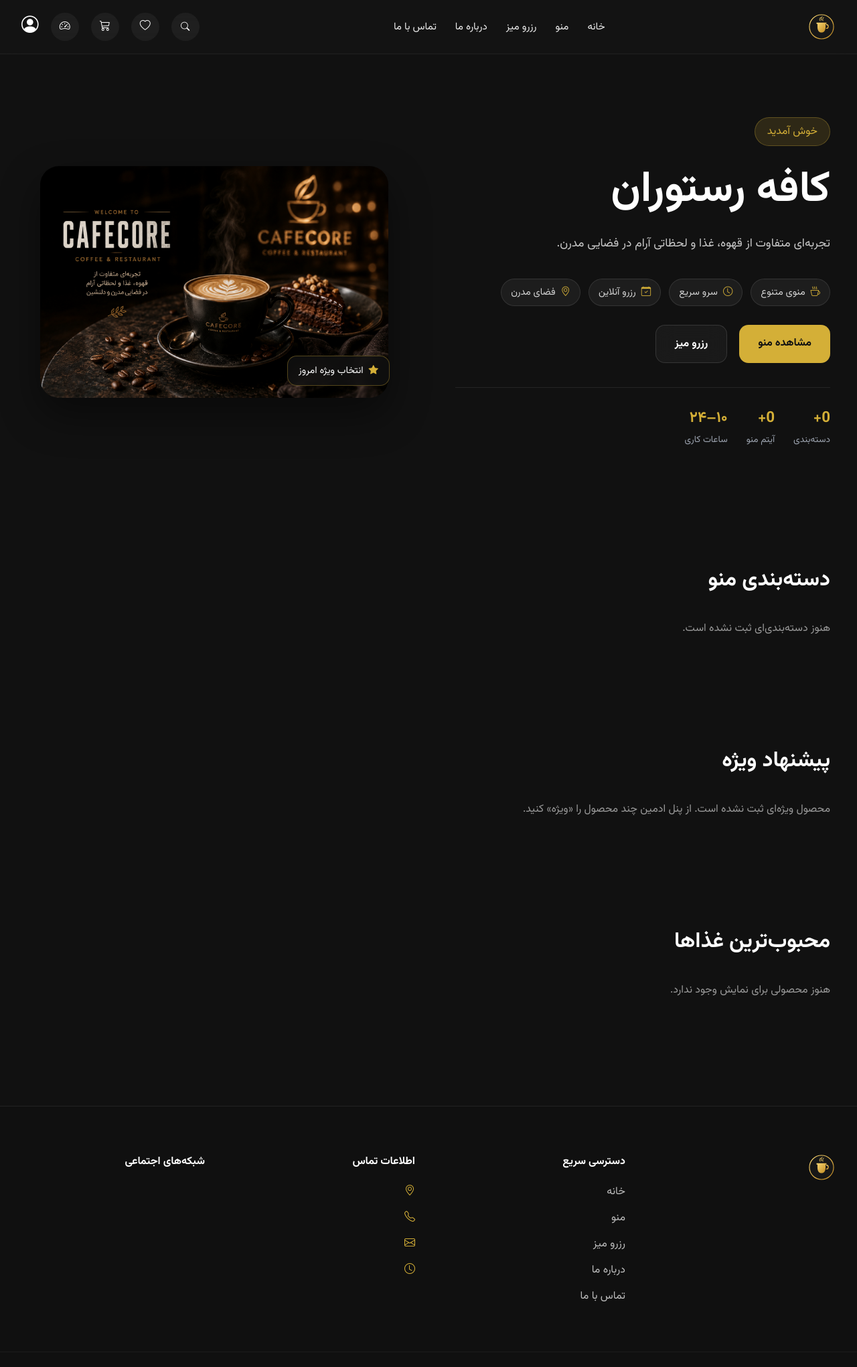
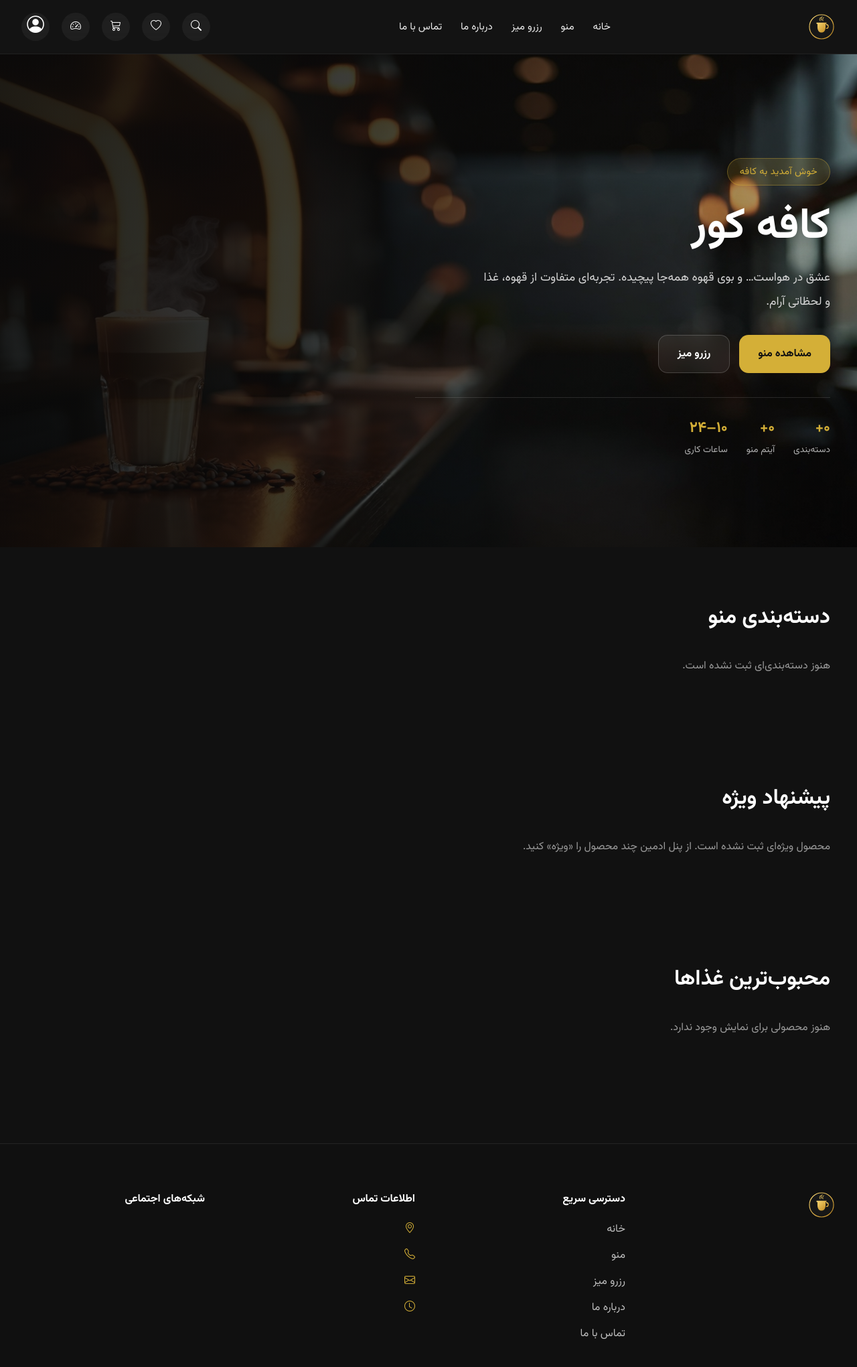
Before and after one commit to pedimmdi/cafecore, a Django app: page / in a window 1280 px wide. Shown: the top 2041 px of the page at 67% size. Run offline with Django 5.2, Linux system fonts and the light colour scheme; the visitor is signed in with stand-in values (Sample User, id 1); data that the repository does not hold is empty.

Commit message:
feat(pages): full-bleed hero wallpaper, persian digits and navbar polish

```diff
--- a/core/pages/templatetags/jalali.py
+++ b/core/pages/templatetags/jalali.py
@@ -2,6 +2,8 @@ import jdatetime
 from django import template
 
 register = template.Library()
+
+_PERSIAN_DIGITS = str.maketrans("0123456789", "۰۱۲۳۴۵۶۷۸۹")
 
 
 @register.filter
@@ -11,8 +13,29 @@ def to_jalali(value, fmt="%Y/%m/%d"):
     try:
         if hasattr(value, "hour"):
             jdt = jdatetime.datetime.fromgregorian(datetime=value)
-            return jdt.strftime("%Y/%m/%d %H:%M")
+            return jdt.strftime("%Y/%m/%d %H:%M").translate(_PERSIAN_DIGITS)
         jdate = jdatetime.date.fromgregorian(date=value)
-        return jdate.strftime(fmt)
+        return jdate.strftime(fmt).translate(_PERSIAN_DIGITS)
     except Exception:
         return str(value)
+
+
+@register.filter
+def to_persian(value):
+    """تبدیل ارقام انگلیسی به فارسی"""
+    if value is None:
+        return ""
+    return str(value).translate(_PERSIAN_DIGITS)
+
+
+@register.filter
+def persian_price(value):
+    """جداکننده سه‌رقمی + ارقام فارسی — مثال: ۲۴۵,۰۰۰"""
+    if value is None or value == "":
+        return "۰"
+    try:
+        number = int(float(value))
+        formatted = f"{number:,}"
+        return formatted.translate(_PERSIAN_DIGITS)
+    except (ValueError, TypeError):
+        return str(value).translate(_PERSIAN_DIGITS)
--- a/core/static/css/includes/navbar.css
+++ b/core/static/css/includes/navbar.css
@@ -177,3 +177,36 @@ ul {
     }
 
 }
+
+.navbar-avatar-link {
+    display: flex;
+    align-items: center;
+    justify-content: center;
+    width: 42px;
+    height: 42px;
+    border-radius: 50%;
+    overflow: hidden;
+    background: rgba(255, 255, 255, 0.05);
+    transition: 0.3s;
+}
+
+.navbar-avatar-link:hover {
+    background: rgba(212, 175, 55, 0.2);
+    box-shadow: 0 0 0 2px rgba(212, 175, 55, 0.45);
+}
+
+.navbar-avatar {
+    width: 100%;
+    height: 100%;
+    object-fit: cover;
+    display: block;
+}
+
+.navbar-user a {
+    font-size: 1.6rem;
+    color: #fff;
+}
+
+a.navbar-search-btn {
+    text-decoration: none;
+}
--- a/core/static/css/pages/home.css
+++ b/core/static/css/pages/home.css
@@ -14,159 +14,221 @@ body{
     font-family:"Vazirmatn",sans-serif;
 }
 
+
 /* ===========================
-            Hero
+        Hero Slider / Wallpaper
 =========================== */
 
-.hero{
-
-    max-width:1400px;
-
-    margin:auto;
-
-    min-height:85vh;
-
-    padding:70px 40px;
-
-    display:flex;
-
-    align-items:center;
-
-    justify-content:space-between;
-
-    gap:80px;
-
+.hero-slider {
+    position: relative;
+    width: 100%;
+    min-height: 92vh;
+    display: flex;
+    align-items: center;
+    overflow: hidden;
+    isolation: isolate;
 }
 
-.hero-content{
-
-    flex:1;
-
+.hero-slider-bg {
+    position: absolute;
+    inset: 0;
+    z-index: 0;
 }
 
-.hero-badge{
-
-    display:inline-block;
-
-    padding:8px 18px;
-
-    border-radius:30px;
-
-    background:rgba(212,175,55,.15);
-
-    color:#D4AF37;
-
-    border:1px solid rgba(212,175,55,.3);
-
-    margin-bottom:25px;
-
+.hero-slider-bg img {
+    width: 100%;
+    height: 100%;
+    object-fit: cover;
+    object-position: center;
+    display: block;
+    transform: scale(1.02);
 }
 
-.hero h1{
-
-    font-size:4rem;
-
-    line-height:1.3;
-
-    margin-bottom:20px;
-
+.hero-slider-overlay {
+    position: absolute;
+    inset: 0;
+    background:
+        linear-gradient(
+            100deg,
+            rgba(10, 10, 10, 0.92) 0%,
+            rgba(10, 10, 10, 0.78) 42%,
+            rgba(17, 14, 8, 0.45) 70%,
+            rgba(17, 14, 8, 0.25) 100%
+        );
 }
 
-.hero p{
-
-    color:#c8c8c8;
-
-    font-size:1.1rem;
-
-    line-height:2;
-
-    max-width:550px;
-
-    margin-bottom:35px;
-
+.hero-slider-inner {
+    position: relative;
+    z-index: 1;
+    width: 100%;
+    max-width: 1400px;
+    margin: 0 auto;
+    padding: 100px 40px 80px;
 }
 
-.hero-buttons{
-
-    display:flex;
-
-    gap:18px;
-
+.hero-slider-content {
+    max-width: 620px;
 }
 
-.btn-primary,
-.btn-secondary{
-
-    text-decoration:none;
-
-    padding:15px 28px;
-
-    border-radius:14px;
-
-    transition:.3s;
-
-    font-weight:700;
-
+.hero-badge {
+    display: inline-block;
+    padding: 8px 18px;
+    border-radius: 30px;
+    background: rgba(212, 175, 55, 0.15);
+    color: #D4AF37;
+    border: 1px solid rgba(212, 175, 55, 0.35);
+    margin-bottom: 22px;
+    font-size: 0.9rem;
+    letter-spacing: 0.02em;
 }
 
-.btn-primary{
-
-    background:#D4AF37;
-
-    color:#111;
-
+.hero-slider h1 {
+    font-size: clamp(2.4rem, 5vw, 4rem);
+    line-height: 1.25;
+    margin: 0 0 18px;
+    color: #fff;
+    text-shadow: 0 8px 30px rgba(0, 0, 0, 0.35);
 }
 
-.btn-primary:hover{
-
-    transform:translateY(-4px);
-
-    box-shadow:0 15px 35px rgba(212,175,55,.25);
-
+.hero-lead {
+    color: #d4d4d4;
+    font-size: 1.1rem;
+    line-height: 2;
+    margin: 0 0 32px;
+    max-width: 520px;
 }
 
-.btn-secondary{
-
-    border:1px solid rgba(255,255,255,.12);
-
-    background:rgba(255,255,255,.04);
-
-    backdrop-filter:blur(16px);
-
-    color:white;
-
+.hero-buttons {
+    display: flex;
+    flex-wrap: wrap;
+    gap: 14px;
+    margin-bottom: 8px;
 }
 
-.btn-secondary:hover{
-
-    background:rgba(255,255,255,.08);
-
+.hero-slider .btn-primary,
+.hero-slider .btn-secondary {
+    text-decoration: none;
+    padding: 15px 28px;
+    border-radius: 14px;
+    transition: 0.3s;
+    font-weight: 700;
+    display: inline-flex;
+    align-items: center;
+    justify-content: center;
 }
 
-/* ===========================
-        Hero Image
-=========================== */
-
-.hero-image{
-
-    flex:1;
-
-    display:flex;
-
-    justify-content:center;
-
+.hero-slider .btn-primary {
+    background: #D4AF37;
+    color: #111;
 }
 
-.hero-image img{
+.hero-slider .btn-primary:hover {
+    transform: translateY(-3px);
+    box-shadow: 0 14px 32px rgba(212, 175, 55, 0.3);
+}
 
-    width:100%;
+.hero-slider .btn-secondary {
+    border: 1px solid rgba(255, 255, 255, 0.18);
+    background: rgba(255, 255, 255, 0.06);
+    backdrop-filter: blur(12px);
+    color: #fff;
+}
 
-    max-width:520px;
+.hero-slider .btn-secondary:hover {
+    background: rgba(255, 255, 255, 0.12);
+    border-color: rgba(212, 175, 55, 0.45);
+}
 
-    border-radius:28px;
+.hero-stats {
+    display: flex;
+    flex-wrap: wrap;
+    gap: 28px;
+    margin-top: 36px;
+    padding-top: 28px;
+    border-top: 1px solid rgba(255, 255, 255, 0.12);
+}
 
-    box-shadow:0 25px 60px rgba(0,0,0,.45);
+.hero-stat {
+    display: flex;
+    flex-direction: column;
+    gap: 4px;
+}
 
+.hero-stat strong {
+    font-size: 1.4rem;
+    color: #D4AF37;
+}
+
+.hero-stat span {
+    font-size: 0.85rem;
+    color: #b0b0b0;
+}
+
+/* Responsive */
+@media (max-width: 992px) {
+    .hero-slider {
+        min-height: 80vh;
+    }
+
+    .hero-slider-inner {
+        padding: 90px 28px 70px;
+        text-align: center;
+    }
+
+    .hero-slider-content {
+        max-width: 100%;
+        margin: 0 auto;
+    }
+
+    .hero-lead {
+        margin-left: auto;
+        margin-right: auto;
+    }
+
+    .hero-buttons {
+        justify-content: center;
+    }
+
+    .hero-stats {
+        justify-content: center;
+    }
+
+    .hero-slider-overlay {
+        background:
+            linear-gradient(
+                180deg,
+                rgba(10, 10, 10, 0.75) 0%,
+                rgba(10, 10, 10, 0.88) 55%,
+                rgba(10, 10, 10, 0.95) 100%
+            );
+    }
+}
+
+@media (max-width: 576px) {
+    .hero-slider {
+        min-height: 78vh;
+    }
+
+    .hero-slider-inner {
+        padding: 80px 18px 56px;
+    }
+
+    .hero-buttons {
+        flex-direction: column;
+    }
+
+    .hero-slider .btn-primary,
+    .hero-slider .btn-secondary {
+        width: 100%;
+    }
+
+    .hero-stats {
+        gap: 18px;
+    }
+
+    .hero-stat strong {
+        font-size: 1.2rem;
+    }
 }
 
 /* ===========================
@@ -404,105 +466,3 @@ body{
     color: #999;
     grid-column: 1 / -1;
 }
-
-/* ===========================
-        Hero Enhancements
-=========================== */
-
-.hero-features {
-    display: flex;
-    flex-wrap: wrap;
-    gap: 12px;
-    margin-bottom: 28px;
-}
-
-.hero-features span {
-    display: inline-flex;
-    align-items: center;
-    gap: 8px;
-    padding: 8px 14px;
-    border-radius: 999px;
-    background: rgba(255, 255, 255, 0.05);
-    border: 1px solid rgba(255, 255, 255, 0.1);
-    color: #d4d4d4;
-    font-size: 0.9rem;
-}
-
-.hero-features i {
-    color: #D4AF37;
-}
-
-.hero-stats {
-    display: flex;
-    gap: 28px;
-    margin-top: 36px;
-    padding-top: 28px;
-    border-top: 1px solid rgba(255, 255, 255, 0.08);
-}
-
-.hero-stat {
-    display: flex;
-    flex-direction: column;
-    gap: 4px;
-}
-
-.hero-stat strong {
-    font-size: 1.4rem;
-    color: #D4AF37;
-}
-
-.hero-stat span {
-    font-size: 0.85rem;
-    color: #9ca3af;
-}
-
-.hero-image {
-    position: relative;
-}
-
-.hero-image-badge {
-    position: absolute;
-    bottom: 18px;
-    right: 18px;
-    display: inline-flex;
-    align-items: center;
-    gap: 8px;
-    padding: 10px 16px;
-    border-radius: 14px;
-    background: rgba(17, 17, 17, 0.85);
-    border: 1px solid rgba(212, 175, 55, 0.35);
-    color: #fff;
-    font-size: 0.9rem;
-    backdrop-filter: blur(10px);
-}
-
-.hero-image-badge i {
-    color: #D4AF37;
-}
-
-@media (max-width: 992px) {
-    .hero-stats {
-        justify-content: center;
-    }
-
-    .hero-features {
-        justify-content: center;
-    }
-}
-
-@media (max-width: 576px) {
-    .hero-stats {
-        gap: 18px;
-    }
-
-    .hero-stat strong {
-        font-size: 1.2rem;
-    }
-
-    .hero-image-badge {
-        right: 12px;
-        bottom: 12px;
-        font-size: 0.8rem;
-        padding: 8px 12px;
-    }
-}
--- a/core/templates/includes/navbar.html
+++ b/core/templates/includes/navbar.html
@@ -94,11 +94,9 @@
 
         <div class="navbar-left">
 
-            <button class="navbar-search-btn">
-
+            <a href="{% url 'menu:search' %}" class="navbar-search-btn" title="جستجو">
                 <i class="bi bi-search"></i>
-
-            </button>
+            </a>
 
             <a href="{% url 'favorites:list' %}" class="navbar-icon">
 
@@ -121,8 +119,16 @@
                 {% endif %}
 
                 <div class="navbar-user">
-                    <a href="{% url 'accounts:profile' %}" title="پروفایل">
-                        <i class="bi bi-person-circle"></i>
+                    <a href="{% url 'accounts:profile' %}" title="پروفایل" class="navbar-avatar-link">
+                        {% if user.avatar %}
+                            <img
+                                src="{{ user.avatar.url }}"
+                                alt="{{ user.first_name }}"
+                                class="navbar-avatar"
+                            >
+                        {% else %}
+                            <i class="bi bi-person-circle"></i>
+                        {% endif %}
                     </a>
                 </div>
 
--- a/core/templates/pages/home.html
+++ b/core/templates/pages/home.html
@@ -2,6 +2,8 @@
 
 {% load static %}
 {% load humanize %}
+{% load jalali %}
+
 {% block title %}
 {% if site_settings %}{{ site_settings.site_name }}{% else %}کافه رستوران{% endif %}
 {% endblock %}
@@ -13,32 +15,36 @@
 {% block content %}
 
 <!-- Hero -->
-<section class="hero">
-    <div class="hero-content">
-        <span class="hero-badge">خوش آمدید</span>
+<section class="hero-slider">
+    <div class="hero-slider-bg">
+        <img
+            src="{% static 'images/pages/hero-bg.jpg' %}"
+            alt="CafeCore"
+            onerror="this.src='{% static 'images/pages/hero.png' %}'"
+        >
+        <div class="hero-slider-overlay"></div>
+    </div>
+
+    <div class="hero-slider-inner">
+        <div class="hero-slider-content">
+            <span class="hero-badge">خوش آمدید به کافه</span>
 
             <h1>
                 {% if site_settings %}
                     {{ site_settings.site_name }}
                 {% else %}
-                کافه رستوران
+                    کافه کور
                 {% endif %}
             </h1>
 
-        <p>
+            <p class="hero-lead">
                 {% if site_settings and site_settings.description %}
                     {{ site_settings.description }}
                 {% else %}
-                تجربه‌ای متفاوت از قهوه، غذا و لحظاتی آرام در فضایی مدرن.
+                    عشق در هواست… و بوی قهوه همه‌جا پیچیده.
+                    تجربه‌ای متفاوت از قهوه، غذا و لحظاتی آرام.
                 {% endif %}
             </p>
-
-        <div class="hero-features">
-            <span><i class="bi bi-cup-hot"></i> منوی متنوع</span>
-            <span><i class="bi bi-clock"></i> سرو سریع</span>
-            <span><i class="bi bi-calendar-check"></i> رزرو آنلاین</span>
-            <span><i class="bi bi-geo-alt"></i> فضای مدرن</span>
-        </div>
 
             <div class="hero-buttons">
                 <a href="{% url 'menu:product_list' %}" class="btn-primary">
@@ -51,25 +57,18 @@
 
             <div class="hero-stats">
                 <div class="hero-stat">
-                <strong>{{ categories|length }}+</strong>
+                    <strong>{{ categories|length|to_persian }}+</strong>
                     <span>دسته‌بندی</span>
                 </div>
                 <div class="hero-stat">
-                <strong>{{ products_count }}+</strong>
+                    <strong>{{ products_count|to_persian }}+</strong>
                     <span>آیتم منو</span>
                 </div>
                 <div class="hero-stat">
-                <strong>۱۰–۲۴</strong>
+                    <strong>{{ "۱۰–۲۴" }}</strong>
                     <span>ساعات کاری</span>
                 </div>
             </div>
-    </div>
-
-    <div class="hero-image">
-        <img src="{% static 'images/pages/hero.png' %}" alt="Cafe">
-        <div class="hero-image-badge">
-            <i class="bi bi-star-fill"></i>
-            <span>انتخاب ویژه امروز</span>
         </div>
     </div>
 </section>
@@ -111,7 +110,7 @@
                     </h3>
                     <p>{{ product.description|truncatewords:15 }}</p>
                     <div class="home-product-footer">
-                        <span class="home-product-price">{{ product.price|intcomma }} تومان</span>
+                        <span class="home-product-price">{{ product.price|persian_price }} تومان</span>
                         <a href="{{ product.get_absolute_url }}" class="home-product-btn">مشاهده</a>
                     </div>
                 </div>
@@ -144,7 +143,7 @@
                     </h3>
                     <p>{{ product.description|truncatewords:15 }}</p>
                     <div class="home-product-footer">
-                        <span class="home-product-price">{{ product.price }} تومان</span>
+                        <span class="home-product-price">{{ product.price|persian_price }} تومان</span>
                         <a href="{{ product.get_absolute_url }}" class="home-product-btn">مشاهده</a>
                     </div>
                 </div>
```
Also changed, not shown: core/static/images/pages/hero-bg.jpg (added). Lines whose indentation alone changed are shown as unchanged.
